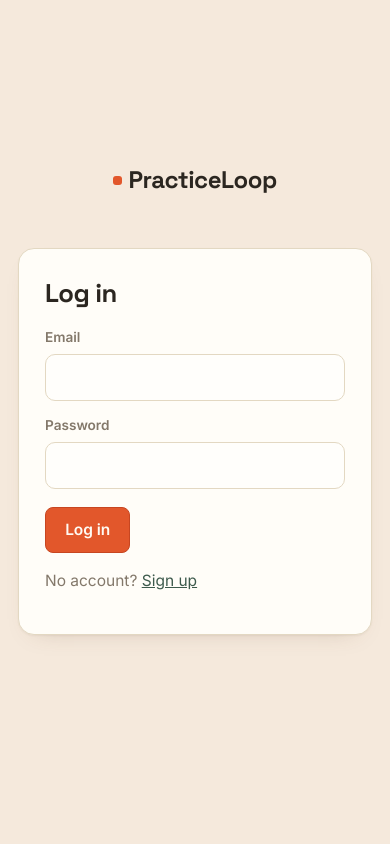
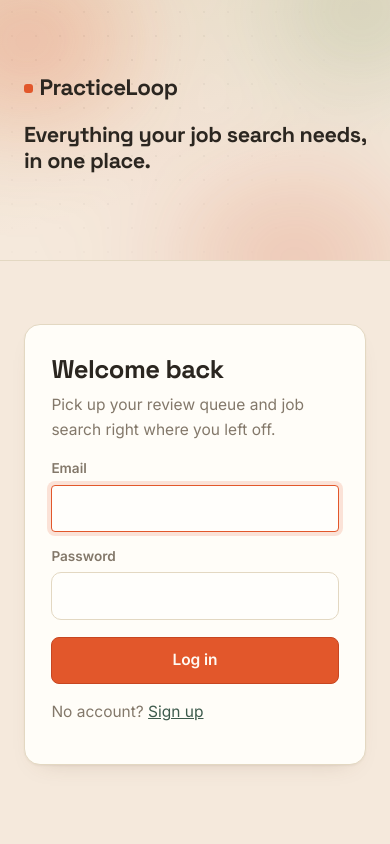
Before and after one commit to SAYUSHMAN18/PracticeLoop, a FastAPI app: page /login in a window 390 px wide. Run offline with FastAPI, Linux system fonts and the light colour scheme; parts of the project's set-up code (start-up, migrations or seed data) failed here and were passed over.

Commit message:
Tie the app together as one hub, add JD-driven resume tailoring, redesign auth pages
New: tailor a resume to a pasted job description (/jobs/tailor-resume).
Reorders and reframes real resume content around what the JD wants --
never fabricates an employer, title, or skill that isn't already there.
Falls back to a deterministic keyword-overlap diff when no LLM is
configured, or when the daily AI budget runs out mid-request, matching
the "always answer with something useful" principle the rest of the
LLM-backed features already follow.

Dashboard becomes an actual hub instead of a practice-only landing page:
a "Your job search" card (funnel stats + links to listings/tracker/gap
analysis/resume tailoring) and a "Your documents" card (resume status,
with a direct path to add one) sit alongside the existing streak/mastery
sections, so job search and practice aren't two separate silos.

Login and signup get a real visual redesign: a split-screen layout with
an animated gradient-blob panel (CSS only, respects
prefers-reduced-motion, collapses to a compact banner on mobile) stating
what the product actually does, next to a cleaner form card.

Co-Authored-By: Claude Sonnet 5 <noreply@anthropic.com>

```diff
--- a/app/static/style.css
+++ b/app/static/style.css
@@ -392,3 +392,119 @@ details[open] summary { margin-bottom: 0.25rem; }
   .topbar { padding: 0.85rem 1.1rem; }
   h1 { font-size: 1.6rem; }
 }
+
+/* ---------- auth split screen (login / signup) ---------- */
+
+.auth-shell {
+  min-height: 100vh;
+  display: grid;
+  grid-template-columns: minmax(0, 1.05fr) minmax(0, 1fr);
+}
+
+.auth-visual {
+  position: relative;
+  overflow: hidden;
+  display: flex;
+  align-items: center;
+  padding: 3rem;
+  background: linear-gradient(165deg, var(--bg-2), var(--bg) 65%);
+  border-right: 1px solid var(--border);
+}
+.auth-visual::before {
+  content: "";
+  position: absolute;
+  inset: 0;
+  background-image: radial-gradient(color-mix(in srgb, var(--text) 14%, transparent) 1px, transparent 1px);
+  background-size: 24px 24px;
+  opacity: 0.5;
+  mask-image: radial-gradient(circle at 30% 30%, black, transparent 75%);
+}
+.auth-visual-blobs {
+  position: absolute;
+  inset: -25%;
+  background:
+    radial-gradient(32% 32% at 22% 28%, color-mix(in srgb, var(--accent) 60%, transparent) 0%, transparent 70%),
+    radial-gradient(28% 28% at 78% 18%, color-mix(in srgb, var(--good) 45%, transparent) 0%, transparent 70%),
+    radial-gradient(38% 38% at 68% 82%, color-mix(in srgb, var(--accent-2) 40%, transparent) 0%, transparent 70%);
+  filter: blur(60px) saturate(1.1);
+  animation: auth-drift 22s ease-in-out infinite alternate;
+  will-change: transform;
+}
+@keyframes auth-drift {
+  0%   { transform: translate3d(0, 0, 0) rotate(0deg) scale(1); }
+  100% { transform: translate3d(-4%, 3%, 0) rotate(8deg) scale(1.08); }
+}
+@media (prefers-reduced-motion: reduce) {
+  .auth-visual-blobs { animation: none; }
+}
+
+.auth-visual-content {
+  position: relative;
+  z-index: 1;
+  max-width: 430px;
+}
+.auth-visual-content .brand { font-size: 1.4rem; }
+.auth-tagline {
+  font-family: var(--font-display);
+  font-size: 2rem;
+  line-height: 1.2;
+  letter-spacing: -0.02em;
+  margin: 1.75rem 0 1.5rem;
+}
+.auth-points {
+  list-style: none;
+  padding: 0;
+  margin: 0;
+  display: flex;
+  flex-direction: column;
+  gap: 0.85rem;
+}
+.auth-points li {
+  position: relative;
+  padding-left: 1.7rem;
+  font-weight: 500;
+  color: var(--text);
+}
+.auth-points li::before {
+  content: "";
+  position: absolute;
+  left: 0;
+  top: 0.45em;
+  width: 0.6rem;
+  height: 0.6rem;
+  border-radius: 3px;
+  background: var(--accent);
+}
+
+.auth-form-side {
+  display: flex;
+  align-items: center;
+  justify-content: center;
+  padding: 2rem 1.5rem;
+  background: var(--bg);
+}
+.auth-form-inner { width: 100%; max-width: 380px; }
+.auth-form-inner .card { margin-bottom: 0; }
+
+@media (max-width: 860px) {
+  .auth-shell { grid-template-columns: 1fr; }
+  .auth-visual { padding: 2rem 1.5rem; min-height: 200px; border-right: none; border-bottom: 1px solid var(--border); }
+  .auth-tagline { font-size: 1.35rem; margin: 1rem 0; }
+  .auth-points { display: none; }
+  .auth-form-side { padding: 2rem 1.5rem 3rem; }
+}
+
+/* ---------- dashboard hub ---------- */
+
+.hub-links { display: flex; flex-wrap: wrap; gap: 0.6rem; margin-top: 0.9rem; }
+.hub-links a {
+  font-weight: 600;
+  font-size: 0.85rem;
+  color: var(--accent-2);
+  text-decoration: none;
+  padding: 0.4rem 0.75rem;
+  border-radius: 999px;
+  background: var(--accent-soft);
+  transition: background-color 0.15s ease, color 0.15s ease;
+}
+.hub-links a:hover { background: var(--accent); color: var(--accent-text); }
--- a/app/templates/auth/login.html
+++ b/app/templates/auth/login.html
@@ -1,15 +1,16 @@
 {% extends "base_auth.html" %}
 {% block title %}Log in - PracticeLoop{% endblock %}
 {% block content %}
-<div class="card" style="max-width:380px;margin:3rem auto;">
-  <h1>Log in</h1>
+<div class="card">
+  <h1>Welcome back</h1>
+  <p class="muted" style="margin-top:-0.3rem;">Pick up your review queue and job search right where you left off.</p>
   <form method="post" action="/login">
     <label>Email</label>
-    <input type="email" name="email" required>
+    <input type="email" name="email" required autofocus>
     <label>Password</label>
     <input type="password" name="password" required>
     {% if error %}<p class="error">{{ error }}</p>{% endif %}
-    <button type="submit">Log in</button>
+    <button type="submit" style="width:100%;justify-content:center;">Log in</button>
   </form>
   <p class="muted" style="margin-top:1rem;">No account? <a href="/signup">Sign up</a></p>
 </div>
--- a/app/templates/base_auth.html
+++ b/app/templates/base_auth.html
@@ -10,13 +10,25 @@
   <link rel="stylesheet" href="/static/style.css">
 </head>
 <body>
-  <main class="container" style="display:flex;align-items:center;min-height:100vh;padding-top:1.5rem;padding-bottom:1.5rem;">
-    <div style="width:100%;">
-      <div style="display:flex;justify-content:center;margin-bottom:2rem;">
-        <a class="brand" href="/" style="font-size:1.5rem;text-decoration:none;">PracticeLoop</a>
+  <div class="auth-shell">
+    <aside class="auth-visual">
+      <div class="auth-visual-blobs" aria-hidden="true"></div>
+      <div class="auth-visual-content">
+        <a class="brand" href="/">PracticeLoop</a>
+        <h1 class="auth-tagline">Everything your job search needs, in one place.</h1>
+        <ul class="auth-points">
+          <li>Spaced-repetition practice with honest, AI-graded review</li>
+          <li>Tailor your resume to any job description, no fabrication</li>
+          <li>Track every application from applied to offer</li>
+          <li>See exactly which skills your resume claims but can't back up</li>
+        </ul>
       </div>
-      {% block content %}{% endblock %}
-    </div>
-  </main>
+    </aside>
+    <main class="auth-form-side">
+      <div class="auth-form-inner">
+        {% block content %}{% endblock %}
+      </div>
+    </main>
+  </div>
 </body>
 </html>
--- a/app/templates/jobs/_subnav.html
+++ b/app/templates/jobs/_subnav.html
@@ -2,6 +2,7 @@
   <a href="/jobs" class="{{ 'active' if request.url.path == '/jobs' }}">Listings</a>
   <a href="/jobs/applications" class="{{ 'active' if request.url.path == '/jobs/applications' }}">Applications</a>
   <a href="/jobs/gap-analysis" class="{{ 'active' if request.url.path == '/jobs/gap-analysis' }}">Skill gap</a>
+  <a href="/jobs/tailor-resume" class="{{ 'active' if request.url.path == '/jobs/tailor-resume' }}">Tailor resume</a>
   <a href="/jobs/trends" class="{{ 'active' if request.url.path == '/jobs/trends' }}">Trends</a>
   <a href="/jobs/runs" class="{{ 'active' if request.url.path == '/jobs/runs' }}">Discovery runs</a>
 </nav>
```
Also changed, not shown: app/dashboard/router.py (+11 -1 lines), app/jobs/resume_tailor.py (added, +86 -0 lines), app/jobs/router.py (+57 -2 lines), app/templates/auth/signup.html (+4 -3 lines), app/templates/dashboard/index.html (+40 -0 lines), app/templates/jobs/tailor_resume.html (added, +79 -0 lines), tests/test_resume_tailor.py (added, +89 -0 lines), README.md.
